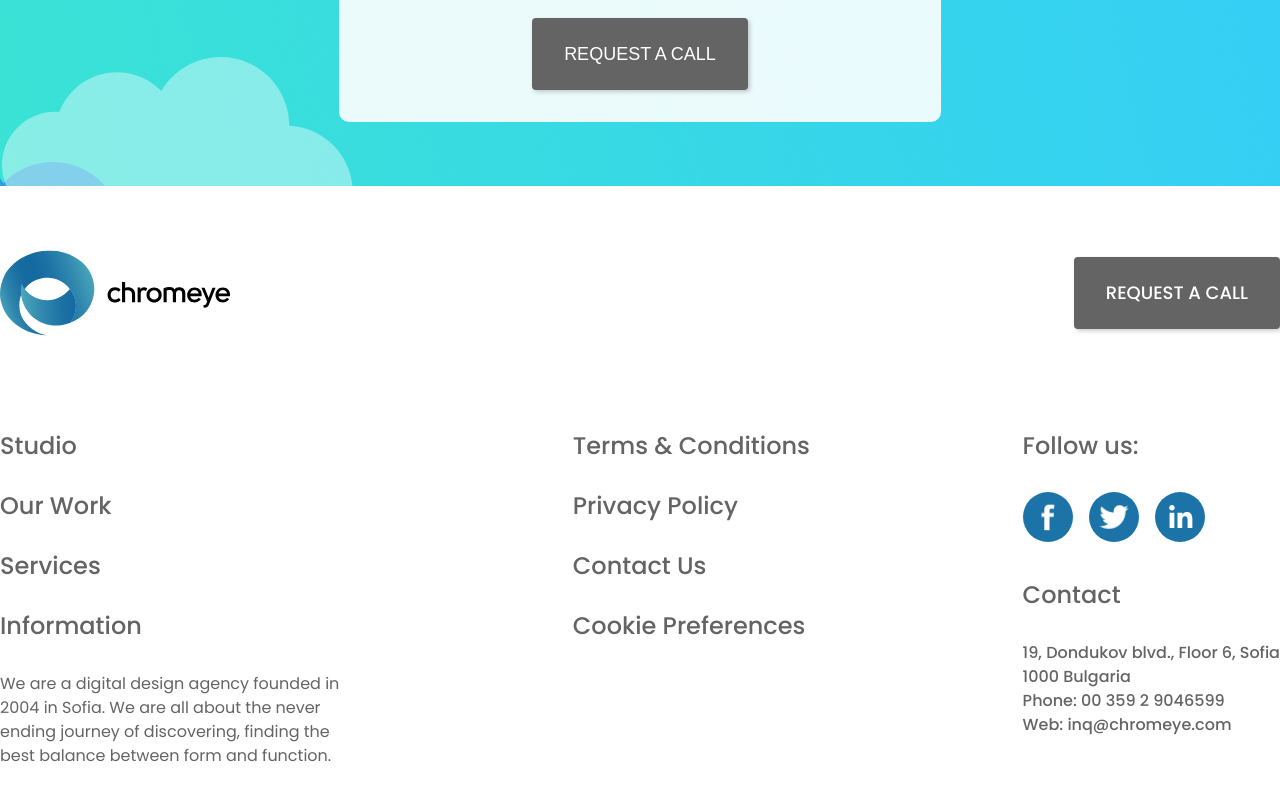
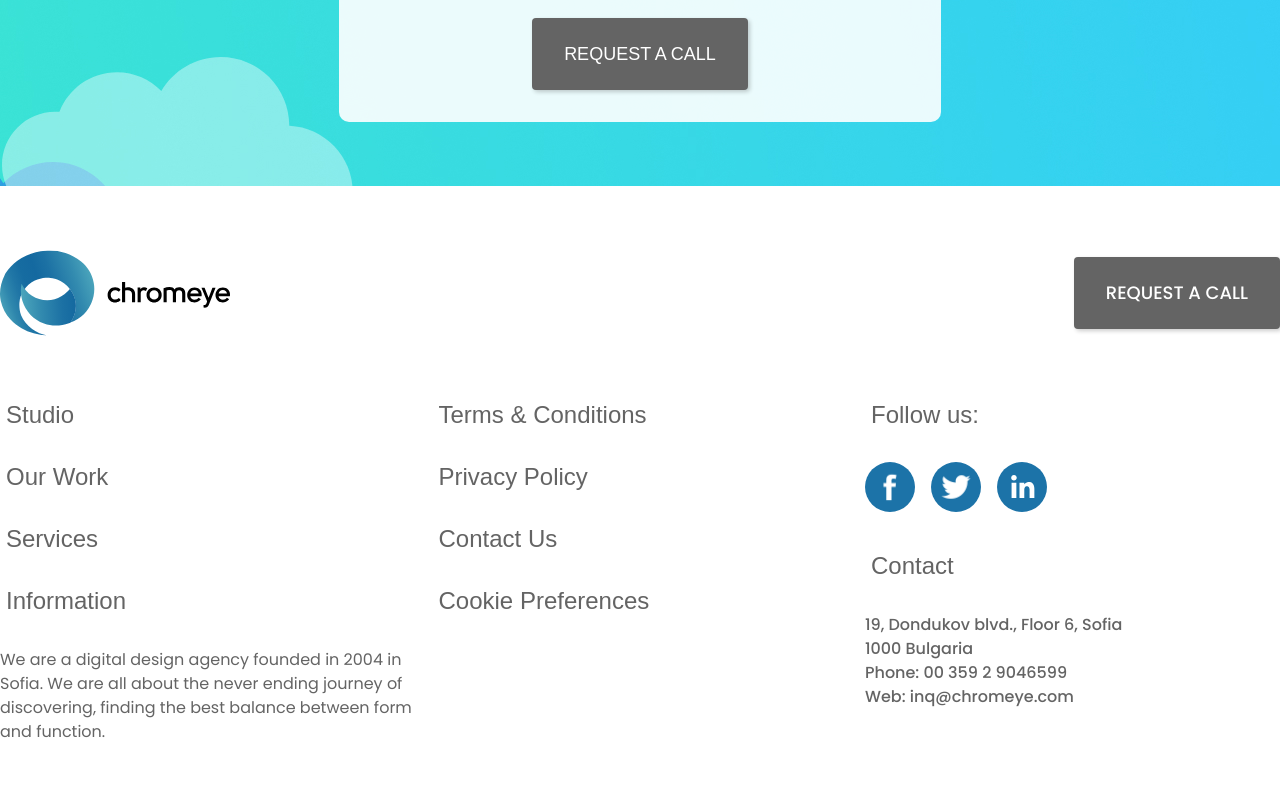
Before and after one commit to KikoXtreme/LandingPage, a React (Create React App) app: page / in a window 1280 px wide. Shown: the part 3255-4055 px from the top of the page. Built offline with nearby package versions, Linux system fonts and the light colour scheme.

Commit message:
logo, footer update

```diff
--- a/src/components/Footer/Footer.tsx
+++ b/src/components/Footer/Footer.tsx
@@ -4,26 +4,32 @@ export const Footer = () => {
     return (
         <div id='contact' className="footer-section">
             <div className="one-column">
-                <h3>Studio</h3>
-                <h3>Our Work</h3>
-                <h3>Services</h3>
-                <h3>Information</h3>
+                <button onClick={() => (window.location.href = "/")}>Studio</button>
+                <button onClick={() => (window.location.href = "#work")}>Our Work</button>
+                <button onClick={() => (window.location.href = "#services")}>Services</button>
+                <button onClick={() => (window.location.href = "#information")}>Information</button>
                 <p>We are a digital design agency founded in 2004 in Sofia. We are all about the never ending journey of discovering, finding the best balance between form and function.</p>
             </div>
             <div className="one-column">
-                <h3>Terms & Conditions  </h3>
-                <h3>Privacy Policy </h3>
-                <h3>Contact Us</h3>
-                <h3>Cookie Preferences</h3>
+                <button onClick={() => (window.location.href = "#Terms&Conditions")}>Terms & Conditions  </button>
+                <button onClick={() => (window.location.href = "#PrivacyPolicy")}>Privacy Policy </button>
+                <button onClick={() => (window.location.href = "#ContactUs")}>Contact Us</button>
+                <button onClick={() => (window.location.href = "#CookiePreferences")}>Cookie Preferences</button>
             </div>
-            <div className="one-column">
-                <h3>Follow us:</h3>
+            <div className="one-column last">
+                <button>Follow us:</button>
                 <div className='social-networks'>
-                    <img src="/assets/icons/facebookicon.svg" alt="facebook" />
-                    <img src="/assets/icons/twittericon.svg" alt="twitter" />
-                    <img src="/assets/icons/linkedinicon.svg" alt="linkedin" />
+                    <a href="https://www.facebook.com/chromeye/" target="_blank" rel="noopener noreferrer">
+                        <img src="/assets/icons/facebookicon.svg" alt="facebook" />
+                    </a>
+                    <a href="https://twitter.com/chromeye" target="_blank" rel="noopener noreferrer">
+                        <img src="/assets/icons/twittericon.svg" alt="twitter" />
+                    </a>
+                    <a href="https://www.linkedin.com/company/chromeye/" target="_blank" rel="noopener noreferrer">
+                        <img src="/assets/icons/linkedinicon.svg" alt="linkedin" />
+                    </a>
                 </div>
-                <h3>Contact</h3>
+                <button onClick={() => (window.location.href = "#contact")}>Contact</button>
                 <p>
                     <span>
                         19, Dondukov blvd., Floor 6, Sofia<br />
--- a/src/components/Footer/footer.scss
+++ b/src/components/Footer/footer.scss
@@ -13,25 +13,32 @@
 
     @media screen and (min-width: 1280px) {
         max-width: 1280px;
-        margin: 0 auto 5rem;
+        margin: 0 auto 3rem;
     }
 
     .one-column {
         text-align: left;
         margin: 1rem 0rem;
         max-width: 95vw;
+        border-bottom: 2px solid #EDEDED;
+        width: 100%;
 
         @media screen and (min-width: 992px) {
+            border-bottom: unset;
             margin: 2rem auto;
             max-width: 320px;
         }
 
         @media screen and (min-width: 1280px) {
-            margin: 2rem 0rem;
-            max-width: 360px;
+            margin: 0rem;
+            max-width: 415px;
         }
 
-        h3 {
+        button {
+            cursor: pointer;
+            display: block;
+            background-color: transparent;
+            border: none;
             font-weight: 500;
             color: #646464;
             font-size: 24px;
@@ -51,9 +58,22 @@
         }
 
         .social-networks {
+            padding-bottom: 1rem;
+            border-bottom: 2px solid #EDEDED;
+            width: 100%;
+
+            @media screen and (min-width: 992px) {
+                padding-bottom: unset;
+                border-bottom: unset;
+            }
+
             img {
                 margin-right: 1rem;
             }
         }
     }
+
+    .one-column.last {
+        border-bottom: none;
+    }
 }
--- a/src/components/LogoButton/logoButton.scss
+++ b/src/components/LogoButton/logoButton.scss
@@ -1,6 +1,6 @@
 .logo-section {
     max-width: 90%;
-    margin: 4rem auto 2rem;
+    margin: 4rem auto 0rem;
     display: flex;
     flex-direction: column;
     justify-content: space-between;
@@ -8,6 +8,7 @@
     gap: 2rem;
 
     @media screen and (min-width: 576px) {
+        margin: 4rem auto 2rem;
         flex-direction: row;
         align-items: center;
         gap: unset;
```
